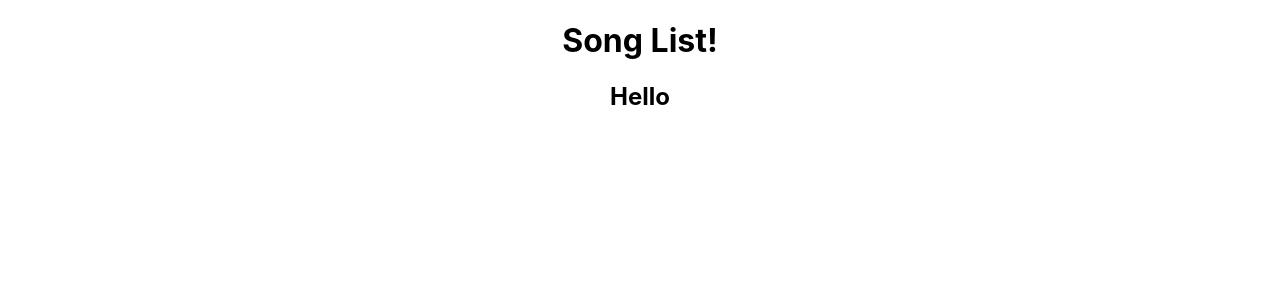
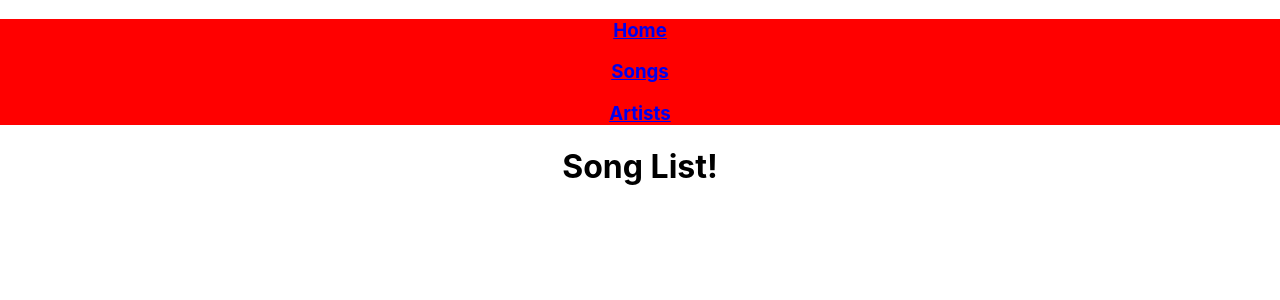
Before and after one commit to LoganLeopold/lyrically-front, a React (Create React App) app in the folder my-app/: page / in a window 1280 px wide. Shown: the top 300 px of the page. Built offline with nearby package versions, Linux system fonts and the light colour scheme; no server answers.

Commit message:
linked components

```diff
--- a/my-app/src/App.css
+++ b/my-app/src/App.css
@@ -1,3 +1,8 @@
 .App {
   text-align: center;
 }
+nav{
+  background: red;
+
+
+}
--- a/my-app/src/App.js
+++ b/my-app/src/App.js
@@ -42,22 +42,25 @@ class App extends Component {
     return (
       <div className="App">
         <header className="App-header">
-          {/* <h3>  <a href="/">Home</a></h3>
+        <nav>
+          <h3>  <a href="/">Home</a></h3>
           <Link
             to="/createArtist"
             style={{ textDecoration: "none", color: "lightblue" }}
           >
-           <h3 className="new"> Create New Song</h3>
+
           </Link>
-           <h3><Link to="/listArtist"> List </Link></h3> */}
+           <h3><Link to="/ListSongs"> Songs </Link></h3>
+           <h3><Link to="/listArtist"> Artists </Link></h3>
+           </nav>
         </header>
 
         <h1>Song List!</h1>
 
         <section className="form" />
-        <main>
+        {/* <main>
           <Route path="/" render={routerProps => (<ListSong delete={this.delete} {...this.state} {...routerProps} />)}/>
-        </main>
+        </main> */}
       </div>
     );
   }
--- a/my-app/src/ListSong/ListSong.js
+++ b/my-app/src/ListSong/ListSong.js
@@ -15,7 +15,7 @@ class ListSong extends Component {
                 <h1>{song.title}</h1>
                 <h1>{song.artist}</h1>
                 <p>{song.lyrics}</p>
-                <Route path={`/${song._id}`} render={ (routerProps) => {<UpdateSong delete={this.props.delete} {...routerProps} {...this.state}/>} } />
+             {/* <Route path={`/${song._id}`} render={ (routerProps) => {<UpdateSong delete={this.props.delete} {...routerProps} {...this.state}/>} } /> */}
             </div>
 
         )
```
